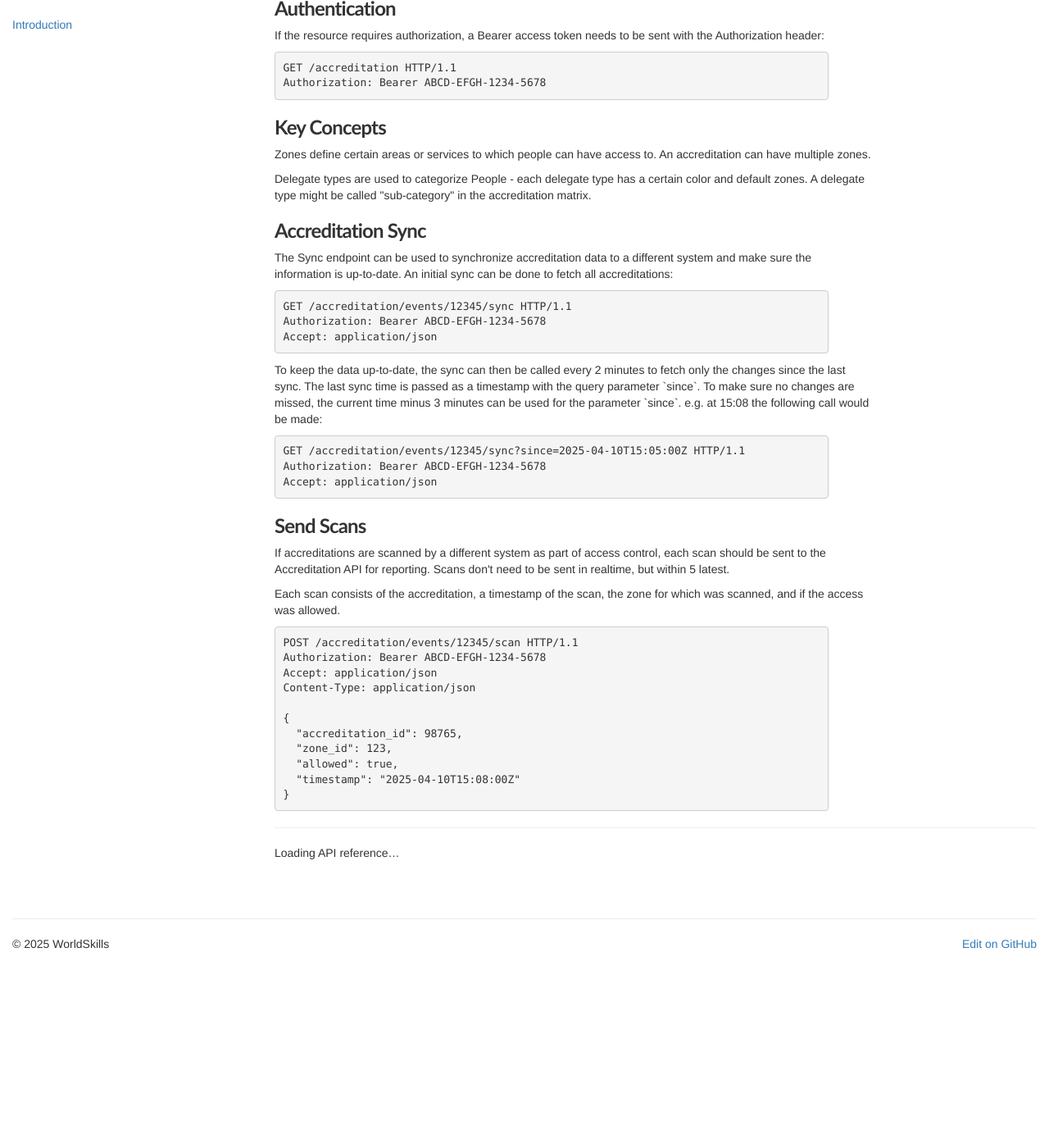
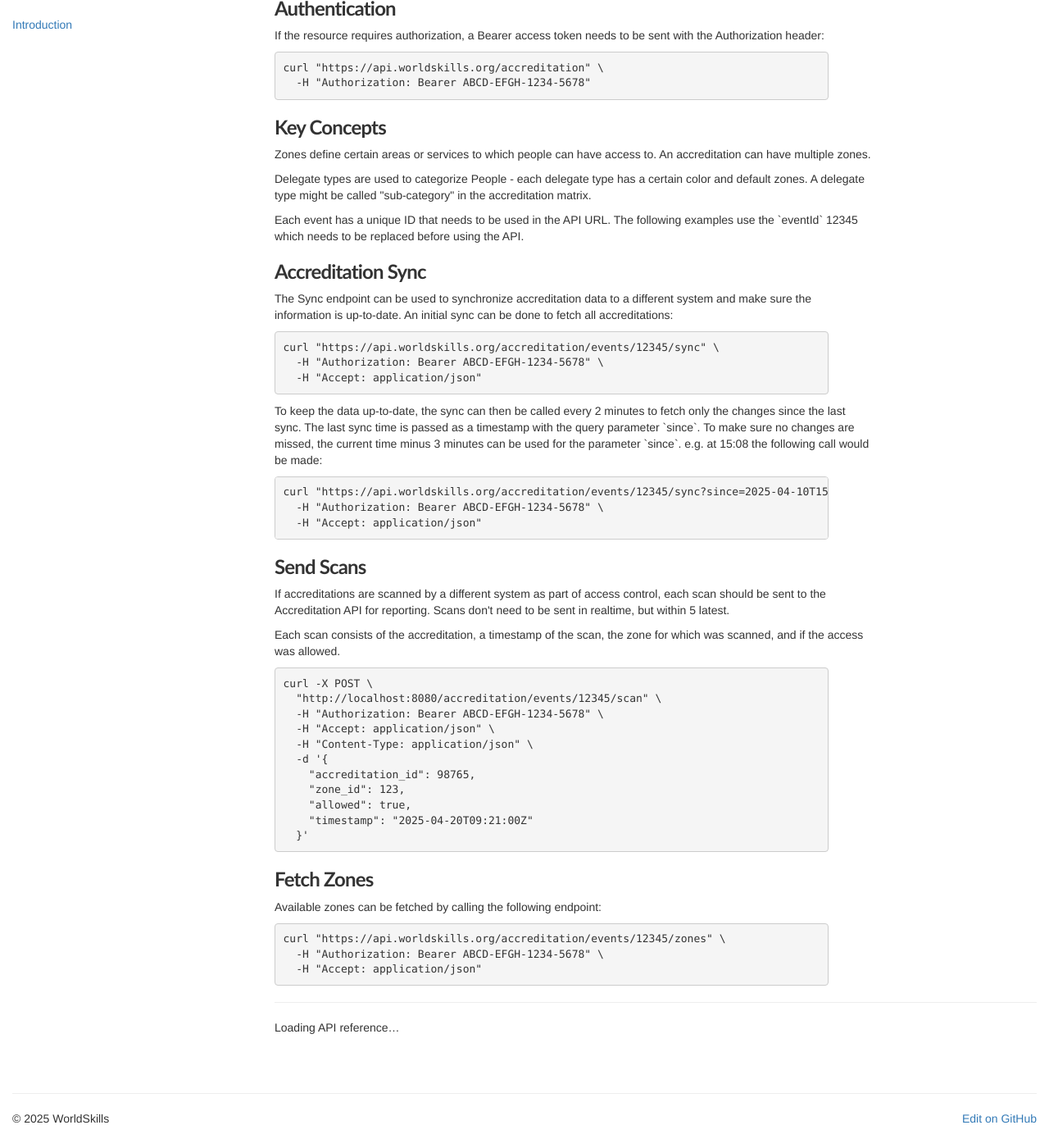
Before and after one commit to worldskills/worldskills.github.io, a Jekyll site: the page built from api/accreditation.html, in a window 1280 px wide and 1400 px high, scrolled down 385 px. Shown: the whole window at 82% size. Built offline with Jekyll 4.4.1, drawn with Linux system fonts in a browser that asks for light colours; comment, search, counter and statistics services are not loaded; before the commit the page ends 1626 px from its top, so only the background shows below that.

Commit message:
Extend Accreditation documentation

```diff
--- a/api/accreditation.html
+++ b/api/accreditation.html
@@ -26,8 +26,8 @@
 
             <h3>Authentication</h3>
             <p>If the resource requires authorization, a Bearer access token needs to be sent with the Authorization header:</p>
-			<pre><code>GET /accreditation HTTP/1.1
-Authorization: Bearer ABCD-EFGH-1234-5678</code></pre>
+            <pre><code>curl "https://api.worldskills.org/accreditation" \
+  -H "Authorization: Bearer ABCD-EFGH-1234-5678"</code></pre>
 
             <h3 id="key-concepts">Key Concepts</h3>
 
@@ -35,18 +35,20 @@
 
             <p>Delegate types are used to categorize People - each delegate type has a certain color and default zones. A delegate type might be called "sub-category" in the accreditation matrix.</p>
 
+			<p>Each event has a unique ID that needs to be used in the API URL. The following examples use the `eventId` 12345 which needs to be replaced before using the API.</p>
+
             <h3>Accreditation Sync</h3>
 
             <p>The Sync endpoint can be used to synchronize accreditation data to a different system and make sure the information is up-to-date. An initial sync can be done to fetch all accreditations:</p>
 
-			<pre><code>GET /accreditation/events/12345/sync HTTP/1.1
-Authorization: Bearer ABCD-EFGH-1234-5678
-Accept: application/json</code></pre>
+            <pre><code>curl "https://api.worldskills.org/accreditation/events/12345/sync" \
+  -H "Authorization: Bearer ABCD-EFGH-1234-5678" \
+  -H "Accept: application/json"</code></pre>
 
             <p>To keep the data up-to-date, the sync can then be called every 2 minutes to fetch only the changes since the last sync. The last sync time is passed as a timestamp with the query parameter `since`. To make sure no changes are missed, the current time minus 3 minutes can be used for the parameter `since`. e.g. at 15:08 the following call would be made:</p>
-			<pre><code>GET /accreditation/events/12345/sync?since=2025-04-10T15:05:00Z HTTP/1.1
-Authorization: Bearer ABCD-EFGH-1234-5678
-Accept: application/json</code></pre>
+            <pre><code>curl "https://api.worldskills.org/accreditation/events/12345/sync?since=2025-04-10T15:05:00Z" \
+  -H "Authorization: Bearer ABCD-EFGH-1234-5678" \
+  -H "Accept: application/json"</code></pre>
 
             <h3>Send Scans</h3>
 
@@ -54,17 +56,25 @@
 
             <p>Each scan consists of the accreditation, a timestamp of the scan, the zone for which was scanned, and if the access was allowed.</p>
 
-			<pre><code>POST /accreditation/events/12345/scan HTTP/1.1
-Authorization: Bearer ABCD-EFGH-1234-5678
-Accept: application/json
-Content-Type: application/json
-
-{
+            <pre><code>curl -X POST \
+  "http://localhost:8080/accreditation/events/12345/scan" \
+  -H "Authorization: Bearer ABCD-EFGH-1234-5678" \
+  -H "Accept: application/json" \
+  -H "Content-Type: application/json" \
+  -d '{
     "accreditation_id": 98765,
     "zone_id": 123,
     "allowed": true,
-  "timestamp": "2025-04-10T15:08:00Z"
-}</code></pre>
+    "timestamp": "2025-04-20T09:21:00Z"
+  }'</code></pre>
+
+  			<h3>Fetch Zones</h3>
+
+			<p>Available zones can be fetched by calling the following endpoint:</p>
+
+			<pre><code>curl "https://api.worldskills.org/accreditation/events/12345/zones" \
+  -H "Authorization: Bearer ABCD-EFGH-1234-5678" \
+  -H "Accept: application/json"</code></pre>
         </div>
 
         <hr />
```
Lines whose indentation alone changed are shown as unchanged.
